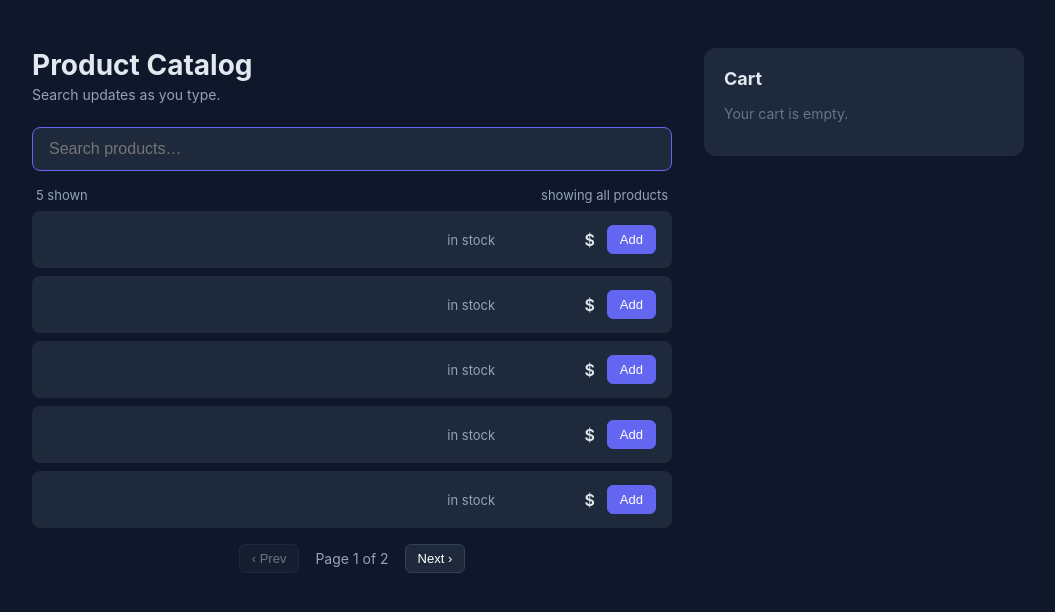
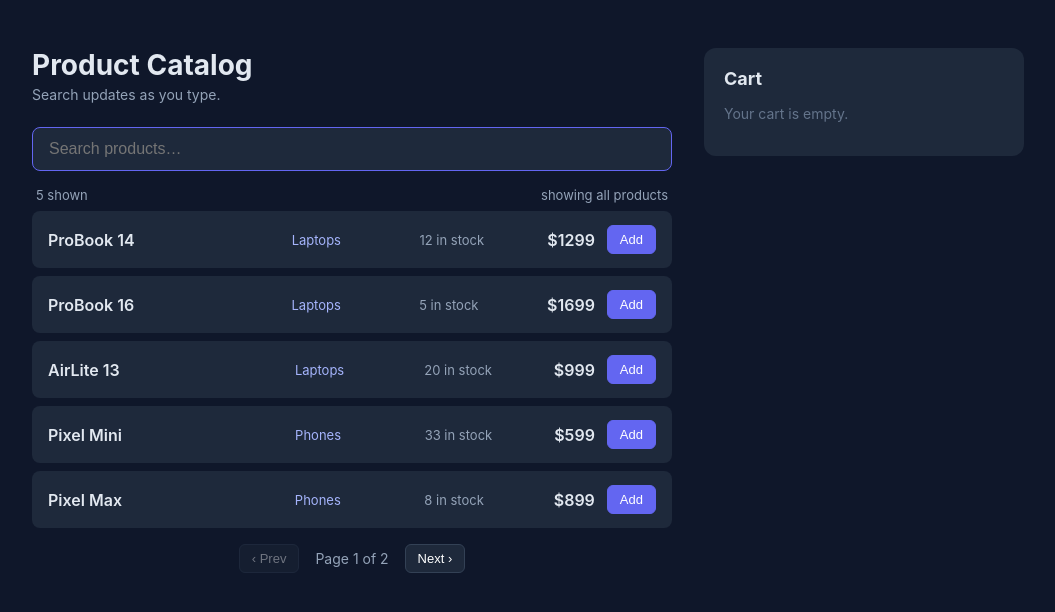
Before and after one commit to mtel-thailand/mtel-live-code-exercise, a Next.js app: page / in a window 1280 px wide. Shown: the top 612 px of the page, without its empty margins (112-1167 px from the left). Built offline with nearby package versions, Linux system fonts and the light colour scheme.

Commit message:
fix: fix bug

```diff
--- a/components/Cart.js
+++ b/components/Cart.js
@@ -1,7 +1,7 @@
 export default function Cart({ items, onUpdateQty, onRemove }) {
-  const totalItems = items.reduce((count, item) => count + item.qty, 0);
+  const totalItems = items.reduce((count, item) => Number(count) + Number(item.qty), 0);
   const grandTotal = items.reduce(
-    (sum, item) => sum + item.price * item.qty,
+    (sum, item) => sum + Number(item.price) * Number(item.qty),
     0
   );
 
--- a/data/products.js
+++ b/data/products.js
@@ -33,6 +33,7 @@ const sleep = (ms) => new Promise((resolve) => setTimeout(resolve, ms));
 async function searchProducts(query) {
   const q = String(query || '').toLowerCase();
   const results = products.filter((p) => p.name.toLowerCase().includes(q));
+  console.log("🚀 ~ searchProducts ~ q:", q, results)
   await sleep(150 + results.length * 70);
   return results;
 }
--- a/pages/api/products.js
+++ b/pages/api/products.js
@@ -12,7 +12,7 @@ export default async function handler(req, res) {
   const pageNum = Number(page);
   const size = Number(pageSize);
 
-  const start = pageNum * size;
+  const start = (pageNum-1) * size;
   const paged = results.slice(start, start + size);
   const totalPages = Math.floor(total / size);
 
@@ -22,5 +22,5 @@ export default async function handler(req, res) {
     return { ...product, categoryName: category.name };
   });
 
-  res.status(200).json({ products: enriched, total, totalPages, page: pageNum });
+  res.status(200).json({ products: await Promise.all(enriched), total, totalPages, page: pageNum });
 }
--- a/pages/index.js
+++ b/pages/index.js
@@ -45,8 +45,17 @@ export default function Home() {
     }
   };
 
-  const updateQty = (id, qty) =>
-    setCart(cart.map((item) => (item.id === id ? { ...item, qty } : item)));
+  const updateQty = (id, qty) => {
+    let newQty = Number(qty);
+    const currentItem = cart.find((item) => item.id === id);
+    if (newQty > currentItem.stock) {
+      newQty = currentItem.stock;
+    }else if (newQty < 1) {
+      newQty = 1;
+    }
+    newQty = cart.map((item) => (item.id === id ? { ...item, qty: newQty } : item));
+    setCart(newQty);
+  };
 
   const removeItem = (id) =>
     setCart(cart.filter((item) => item.id !== id));
@@ -74,8 +83,9 @@ export default function Home() {
         </div>
 
         <ul className="list">
-          {products.map((product) => (
-            <li key={product.id} className="row">
+          {products.map((product) => {
+            console.log("🚀 ~ Home ~ product:", product)
+            return <li key={product.id} className="row">
               <span className="name">{product.name}</span>
               <span className="category">{product.categoryName}</span>
               <span className="stock">{product.stock} in stock</span>
@@ -83,8 +93,8 @@ export default function Home() {
               <button className="add" onClick={() => addToCart(product)}>
                 Add
               </button>
-            </li>
-          ))}
+            </li>;
+          })}
         </ul>
 
         <div className="pager">
```
